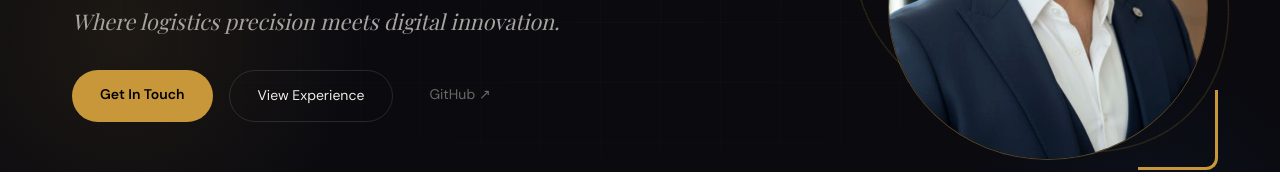
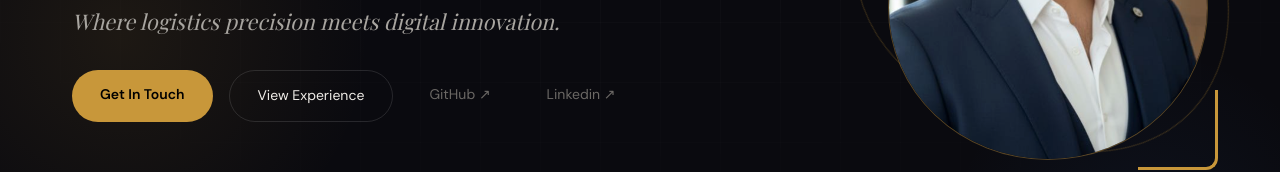
Before and after one commit to Mudasirrr/mudasir-portfolio, a React (Vite) app: page / in a window 1280 px wide. Shown: the part 338-510 px from the top of the page. Built offline with nearby package versions, Linux system fonts and the light colour scheme.

Commit message:
update hero

```diff
--- a/src/sections/Hero.jsx
+++ b/src/sections/Hero.jsx
@@ -35,6 +35,7 @@
               <a href="#contact" className={styles.btnPrimary}>Get In Touch</a>
               <a href="#experience" className={styles.btnSecondary}>View Experience</a>
               <a href={personal.github} target="_blank" rel="noopener noreferrer" className={styles.btnGhost}>GitHub ↗</a>
+              <a href={personal.linkedin} target="_blank" rel="noopener noreferrer" className={styles.btnGhost}>Linkedin ↗</a>
             </div>
           </div>
 
```
